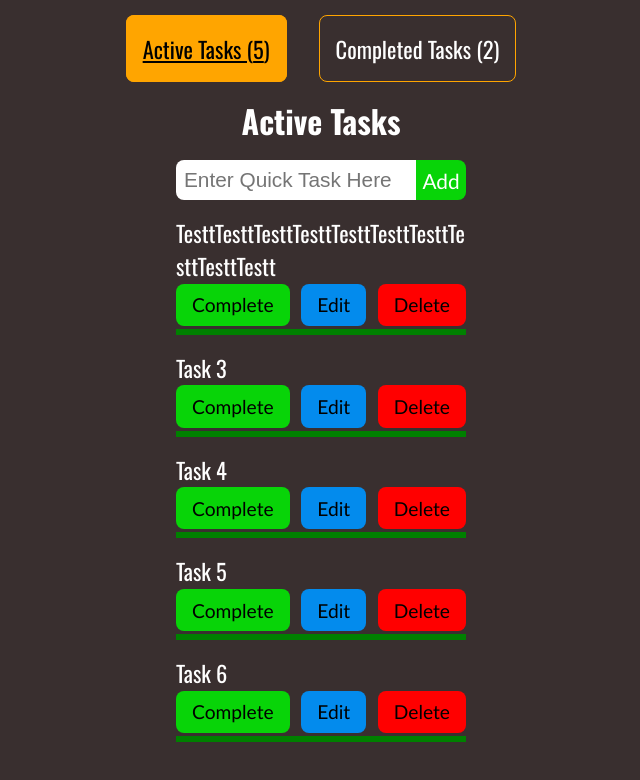
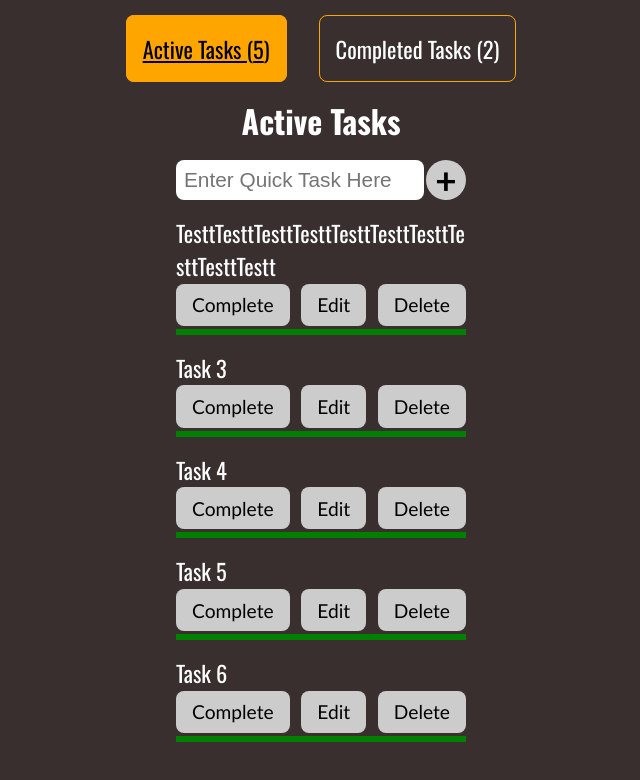
Before and after one commit to DimitarStefan0v/To-Do-App, a React (Create React App) app in the folder client/: page / in a window 1280 px wide. Shown: the top 780 px of the page, without its empty margins (319-959 px from the left). Built offline with nearby package versions, Linux system fonts and the light colour scheme.

Commit message:
Add deleteTaskHandler

```diff
--- a/client/src/App.js
+++ b/client/src/App.js
@@ -30,6 +30,10 @@ const App = () => {
         setTasks(state => [task, ...state]);
     };
 
+    const deleteTaskHandler = (id) => {
+        setTasks(state => [...state.filter(task => task.id !== id)]);
+    };
+
     const activeTasks = tasks.filter(x => x.isCompleted === false);
     const completedTasks = tasks.filter(x => x.isCompleted === true);
 
@@ -45,6 +49,7 @@ const App = () => {
                         tasks={activeTasks}
                         changeTaskProgressHandler={changeTaskProgressHandler}
                         createTaskHandler={createTaskHandler}
+                        deleteTaskHandler={deleteTaskHandler}
                     />
                 },
                 {
@@ -52,6 +57,7 @@ const App = () => {
                     element: <CompletedPage
                         tasks={completedTasks}
                         changeTaskProgressHandler={changeTaskProgressHandler}
+                        deleteTaskHandler={deleteTaskHandler}
                     />
                 }
             ]
--- a/client/src/components/UI/Button/Button.js
+++ b/client/src/components/UI/Button/Button.js
@@ -1,9 +1,8 @@
-import './Button.css';
+import classes from './Button.module.css';
 
 const Button = (props) => {
-    const classes = 'button ' + props.className;
     return (
-        <button className={classes} onClick={props.onClick}>{props.children}</button>
+        <button className={classes.button} onClick={props.onClick}>{props.children}</button>
     );
 };
 
--- a/client/src/components/UI/Button/Button.css
+++ b/client/src/components/UI/Button/Button.module.css
@@ -5,7 +5,7 @@
     border: none;
     border-radius: 8px;
     cursor: pointer;
-    background: rgb(8, 212, 8);
+    background: #ccc;
 
 }
 
@@ -13,12 +13,5 @@
 .button:active {
     text-decoration: underline;
     color: white;
+    background: green;
 }
-
-.button.edit {
-    background: rgb(3, 139, 237);
-}
-
-.button.delete {
-    background: red;
-}
--- a/client/src/pages/Completed/Completed.js
+++ b/client/src/pages/Completed/Completed.js
@@ -10,6 +10,10 @@ const CompletedPage = (props) => {
         props.changeTaskProgressHandler(id);
     };
 
+    const deleteHandler = (id) => {
+        props.deleteTaskHandler(id);
+    };
+
     const tasks = (props.tasks.length > 0
         ?
         props.tasks.map(task =>
@@ -19,8 +23,8 @@ const CompletedPage = (props) => {
                 </Task>
                 <div className={classes.buttons}>
                     <Button onClick={() => changeTaskHandler(task.id)}>Move Back</Button>
-                    <Button className="edit">Edit</Button>
-                    <Button className="delete">Delete</Button>
+                    <Button>Edit</Button>
+                    <Button onClick={() => deleteHandler(task.id)}>Delete</Button>
                 </div>
             </div>)
         :
--- a/client/src/pages/Home/Home.js
+++ b/client/src/pages/Home/Home.js
@@ -22,19 +22,22 @@ const HomePage = (props) => {
 
         if (task.length < 3 || task.length > 50) {
             setShowWarning(true);
-        } else {
-            setShowWarning(false);
-            // TODO fix ID
-            const taskObj = { id: task, description: task, isCompleted: false };
-            props.createTaskHandler(taskObj);
-            setInputValue('');
+            return;
         }
 
-
+        setShowWarning(false);
+        // TODO fix ID
+        const taskObj = { id: task, description: task, isCompleted: false };
+        props.createTaskHandler(taskObj);
+        setInputValue('');
     };
 
     const inputChangeHandler = (ev) => {
         setInputValue(ev.target.value);
+    };
+
+    const deleteHandler = (id) => {
+        props.deleteTaskHandler(id);
     };
 
     const tasks = (props.tasks.length > 0
@@ -46,8 +49,8 @@ const HomePage = (props) => {
                 </Task>
                 <div className={taskClasses.buttons}>
                     <Button onClick={() => changeTaskHandler(task.id)}>Complete</Button>
-                    <Button className="edit">Edit</Button>
-                    <Button className="delete">Delete</Button>
+                    <Button>Edit</Button>
+                    <Button onClick={() => deleteHandler(task.id)}>Delete</Button>
                 </div>
             </div>
         )
@@ -70,7 +73,7 @@ const HomePage = (props) => {
                     placeholder="Enter Quick Task Here" required
                 />
                 {showWarning && warning}
-                <button className={classes['add-button']} type="submit">Add</button>
+                <button className={classes['add-button']} type="submit">+</button>
             </form>
             {tasks}
         </TaskList>
--- a/client/src/pages/Home/Home.module.css
+++ b/client/src/pages/Home/Home.module.css
@@ -16,9 +16,14 @@
     outline: none;
     padding-left: 0.5rem;
     height: 40px;
-    width: calc(100% - 50px);
-    border-top-left-radius: 8px;
-    border-bottom-left-radius: 8px;
+    width: calc(100% - 42px);
+    border-radius: 8px;
+}
+
+.input:hover,
+input:focus {
+    outline: 4px solid green;
+    color: green;
 }
 
 .add-button {
@@ -28,14 +33,21 @@
     padding: 0;
     position: absolute;
     right: 0;
-    font-size: 1.3rem;
+    font-size: 2.3rem;
+    font-weight: bold;
     font-family: 'Gill Sans', 'Gill Sans MT', Calibri, 'Trebuchet MS', sans-serif;
-    width: 50px;
+    width: 40px;
     height: 40px;
-    border-top-right-radius: 8px;
-    border-bottom-right-radius: 8px;
+    border-radius: 50%;
     cursor: pointer;
-    background: rgb(8, 212, 8);
+    background: #ccc;
+    border: none;
+    padding-inline: 0;
+    padding-block: 0;
+}
+
+.add-button:hover,
+.add-button:focus {
+    background-color: green;
     color: white;
-    border: none;
 }
```
